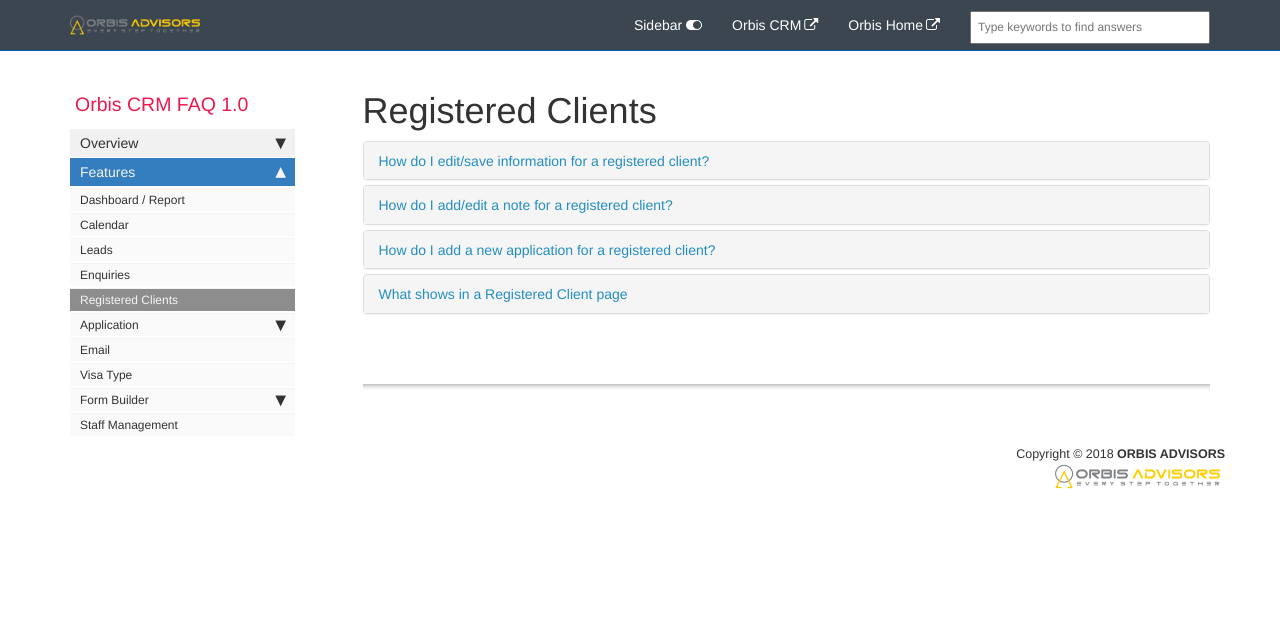
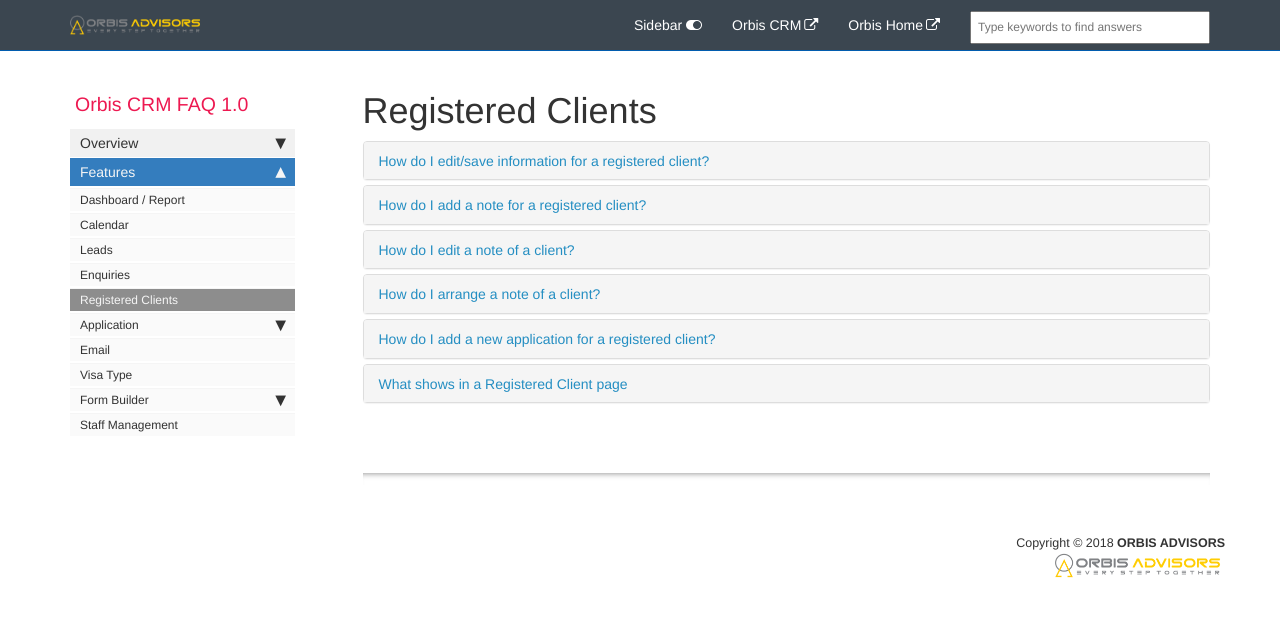
Before and after one commit to ndkhaivn/orbiscrm, a Jekyll site: the page built from pages/orbiscrm.faq/faq.registered_clients.md, in a window 1280 px wide. Shown: the top 617 px of the page. Built offline with Jekyll 4.4.1, drawn with Linux system fonts in a browser that asks for light colours; comment, search, counter and statistics services are not loaded.

Commit message:
Answer the questions and add imgs for [clients]

```diff
--- a/pages/orbiscrm.faq/faq.registered_clients.md
+++ b/pages/orbiscrm.faq/faq.registered_clients.md
@@ -18,11 +18,20 @@
         </div>
         <div id="how-do-i-edit-save-information-for-a-registered-client" class="panel-collapse collapse noCrossRef">
             <div class="panel-body">
-                <ul>
+                <ol>
                     <li>
-                        Click【Edit】button to change client details.
+                        Navigate to the【<b>Registered Clients</b>】> <b>Specific Client</b> that you want to add or edit information for.
                     </li>
-                </ul>
+                    <li>
+                        Click the【<b>Edit</b>】<img src="images/enquiries/enquiries-edit.png" alt="enquiries-edit.png" style="width: 4%"> button.
+                    </li>
+                    <li>
+                        Add or edit the information.
+                    </li>
+                    <li>
+                        Click the【<b>Save</b>】button.
+                    </li>
+                </ol>
             </div>
         </div>
     </div>
@@ -30,18 +39,81 @@
     <div class="panel panel-default">
         <div class="panel-heading">
             <h4 class="panel-title">
-                <a class="noCrossRef accordion-toggle" data-toggle="collapse" data-parent="#accordion" href="#how-do-i-add-edit-a-note-for-a-registered-client">
-                How do I add/edit a note for a registered client?
+                <a class="noCrossRef accordion-toggle" data-toggle="collapse" data-parent="#accordion" href="#how-do-i-add-a-note-for-a-registered-client">
+                    How do I add a note for a registered client?
                 </a>
             </h4>
         </div>
-        <div id="how-do-i-add-edit-a-note-for-a-registered-client" class="panel-collapse collapse noCrossRef">
+        <div id="how-do-i-add-a-note-for-a-registered-client" class="panel-collapse collapse noCrossRef">
             <div class="panel-body">
-                <ul>
-                    <li>
-                        Click【+ New Note】button to create a new note
+                <ol>
+                    <li>Navigate to the【<b>Registered Clients</b>】> <b>Specific Client</b> >【<b>Notes</b>】section that you want to add the note.
                     </li>
-                </ul>
+                    <li>Click the【<b>+ New Note</b>】button.
+                    </li>
+                    <li>Type in the content you want to add/edit.
+                    </li>
+                    <li>Click the【<b>Save</b>】button
+                    </li>
+                </ol>
+            </div>
+        </div>
+    </div>
+    <!-- /.panel -->
+    <div class="panel panel-default">
+        <div class="panel-heading">
+            <h4 class="panel-title">
+                <a class="noCrossRef accordion-toggle" data-toggle="collapse" data-parent="#accordion" href="#how-do-i-edit-a-note-of-a-client">
+                    How do I edit a note of a client?
+                </a>
+            </h4>
+        </div>
+        <div id="how-do-i-edit-a-note-of-a-client" class="panel-collapse collapse noCrossRef">
+            <div class="panel-body">
+                <ol>
+                    <li>Navigate to the【<b>Registered Clients</b>】> <b>Specific Client</b> >【<b>Notes</b>】section that you want to edit the note.
+                    </li>
+                    <li>Click in the note content that you want to edit.
+                        <ul>
+                            <li style="font-style: italic">
+                                (When the switch button is【To Arrange】means you are in the <b>Edition</b> mode)
+                            </li>
+                        </ul>
+                    </li>
+                    <li>Type in the content you want to edit.
+                    </li>
+                    <li>Click the【<b>Save</b>】button
+                    </li>
+                </ol>
+            </div>
+        </div>
+    </div>
+    <!-- /.panel -->
+    <div class="panel panel-default">
+        <div class="panel-heading">
+            <h4 class="panel-title">
+                <a class="noCrossRef accordion-toggle" data-toggle="collapse" data-parent="#accordion" href="#how-do-i-arrange-a-note-of-a-client">
+                    How do I arrange a note of a client?
+                </a>
+            </h4>
+        </div>
+        <div id="how-do-i-arrange-a-note-of-a-client" class="panel-collapse collapse noCrossRef">
+            <div class="panel-body">
+                <ol>
+                    <li>Navigate to the【<b>Registered Clients</b>】> <b>Specific Client</b> >【<b>Notes</b>】section that you want to arrange the notes.
+                    </li>
+                    <li>Click the【<b>To Arrange</b>】button.
+                        <ul>
+                            <li style="font-style: italic">
+                                (When the switch button is【To Edit】means you are in the <b>Arranging</b> mode)
+                            </li>
+                        </ul>
+                    </li>
+                    <li>Click and <span style="color: red">Drag</span> the note to the suitable order that you want to arrange.
+                    </li>
+                    <li>Click the【<b>Save</b>】button
+                    </li>
+                </ol>
             </div>
         </div>
     </div>
@@ -56,7 +128,18 @@
         </div>
         <div id="how-do-i-add-a-new-application-for-a-registered-client" class="panel-collapse collapse noCrossRef">
             <div class="panel-body">
-                To be added...
+                <ol>
+                    <li>Navigate to the【<b>Registered Clients</b>】> <b>Specific Client</b> >【<b>Applications</b>】section
+                    </li>
+                    <li>Click the【<b>+ New Application</b>】button
+                    </li>
+                    <li>Confirm the【<b>Client</b>】Name
+                    </li>
+                    <li>Select the【<b>Visa Type</b>】
+                    </li>
+                    <li>Click the【<b>Submit</b>】button
+                    </li>
+                </ol>
             </div>
         </div>
     </div>
@@ -71,7 +154,44 @@
         </div>
         <div id="what-shows-in-a-registered-client-page" class="panel-collapse collapse noCrossRef">
             <div class="panel-body">
-                <img src="images/registered_client.png" alt="Registered Client" style="width: 100%"><br>
+                <img src="images/registered_clients/registered_client.png" alt="registered_client.png" style="width: 95%"><br>
+                <ol>
+                    <li>【<b>Create Account</b>】Button
+                    </li>
+                    <li> Client【<b>Name</b>】,【<b>Status</b>】,【<b>Reference ID</b>】
+                    </li>
+                    <li>【<b>Notes</b>】Section
+                    </li>
+                    <li>【<b>Applications</b>】Section
+                    </li>
+                    <li>【<b>Navigation</b>】Bar
+                    </li>
+                    <li>【<b>Files</b>】Section
+                    </li>
+                    <li>【<b>Personal Details</b>】Section
+                        <ul style="font-size: smaller">
+                            <li>Full Name</li>
+                            <li>Other Name</li>
+                            <li>Gender</li>
+                            <li>Date of Birth</li>
+                            <li>Relationship Status</li>
+                            <li>Mobile Number</li>
+                            <li>Email Address</li>
+                            <li>Address</li>
+                        </ul>
+                    </li>
+                    <li>【<b>Other Information</b>】Section
+                        <ul style="font-size: smaller">
+                            <li>Passport Number</li>
+                            <li>Country of Passport</li>
+                            <li>Current VISA</li>
+                            <li>Expiry Date</li>
+                            <li>Highest Education Level</li>
+                            <li>Date Completed</li>
+                            <li>VISA Refusal</li>
+                        </ul>
+                    </li>
+                </ol>
             </div>
         </div>
     </div>
```
Also changed, not shown: pages/orbiscrm.faq/faq.enquiries.md (+2 -2 lines), pages/orbiscrm.faq/faq.md (+2 -2 lines), images/registered_client.png (deleted), images/registered_clients/registered_client.png (added).
